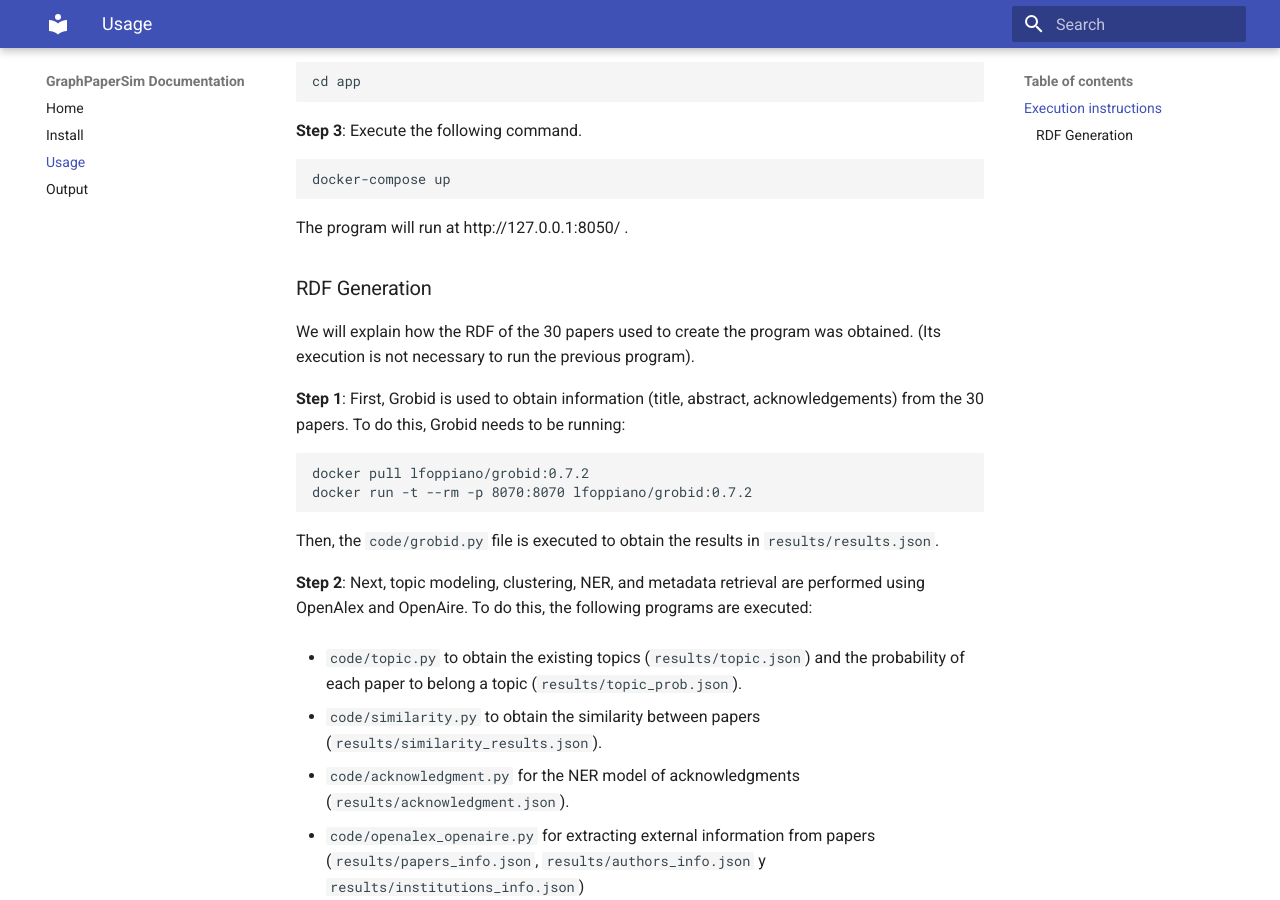
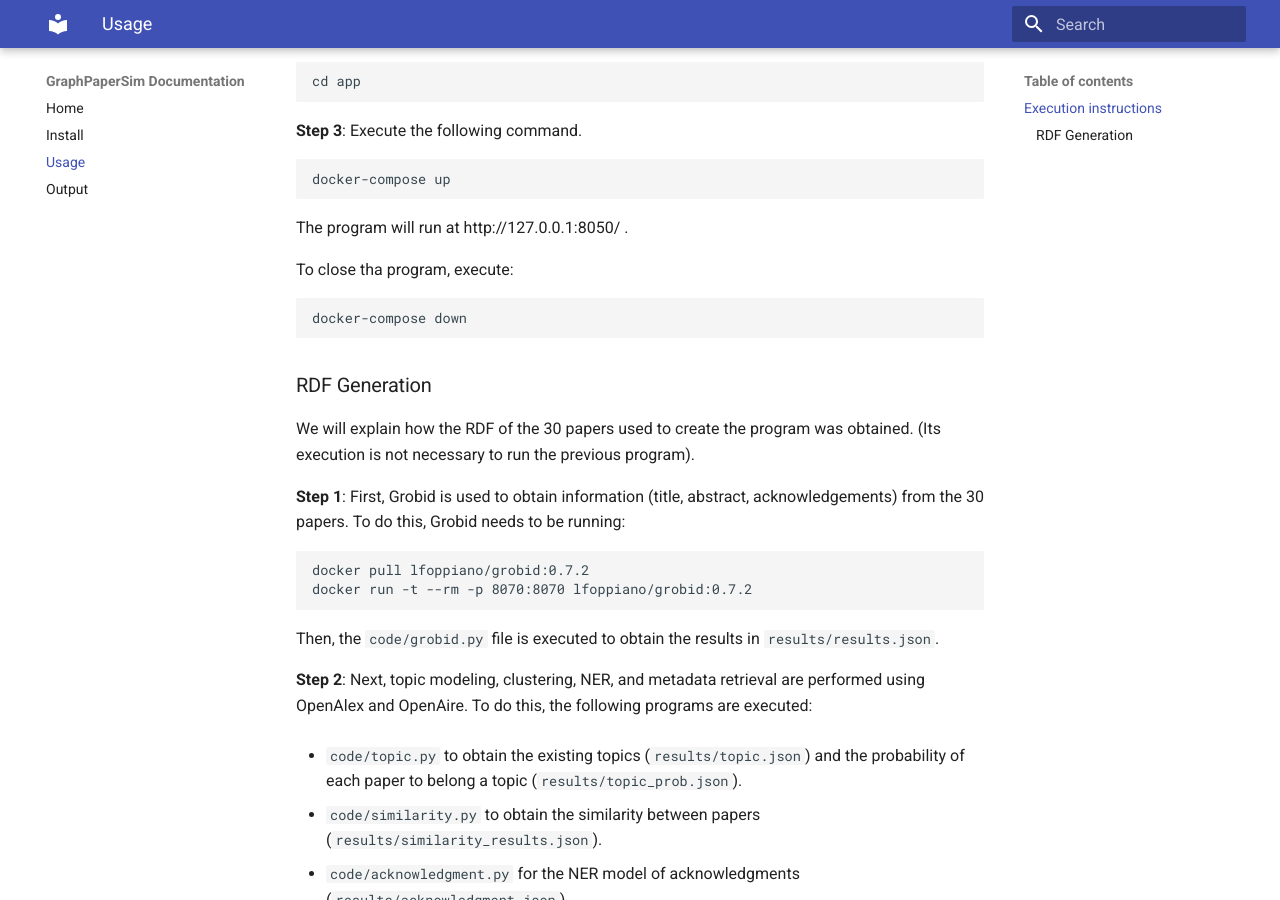
Before and after one commit to RubenCid35/GraphPaperSim, an MkDocs documentation site: the page built from docs/usage.md, in a window 1280 px wide and 900 px high, scrolled down 361 px. Built offline with MkDocs 1.6.1 and Material for MkDocs 9.7.7, drawn with Linux system fonts in a browser that asks for light colours.

Commit message:
update docs

````diff
--- a/docs/usage.md
+++ b/docs/usage.md
@@ -18,6 +18,12 @@ docker-compose up
 ```
 
 The program will run at http://127.0.0.1:8050/ .
+
+To close tha program, execute:
+
+```
+docker-compose down
+```
 
 
 ### RDF Generation
````
Also changed, not shown: README.md (+6 -0 lines).
